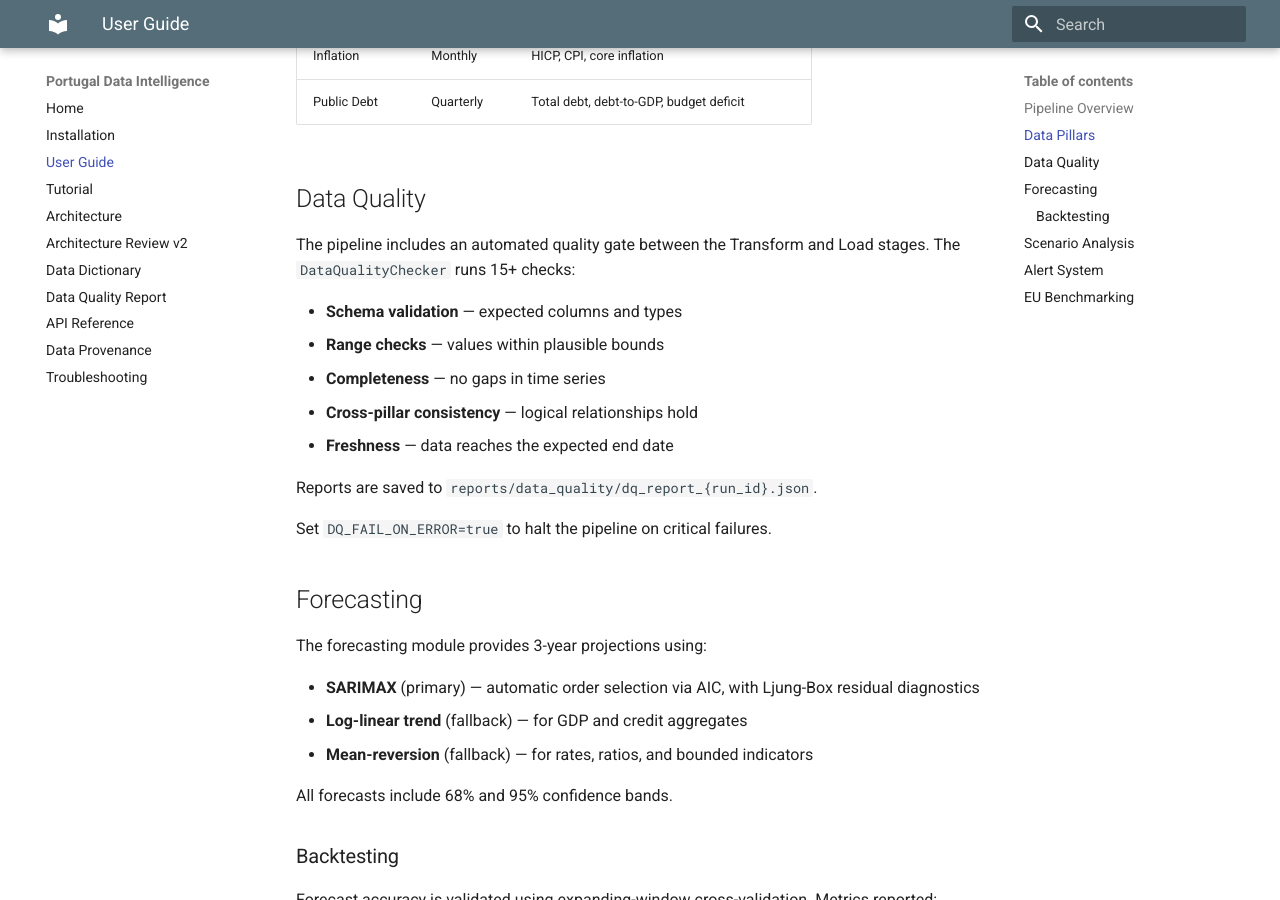
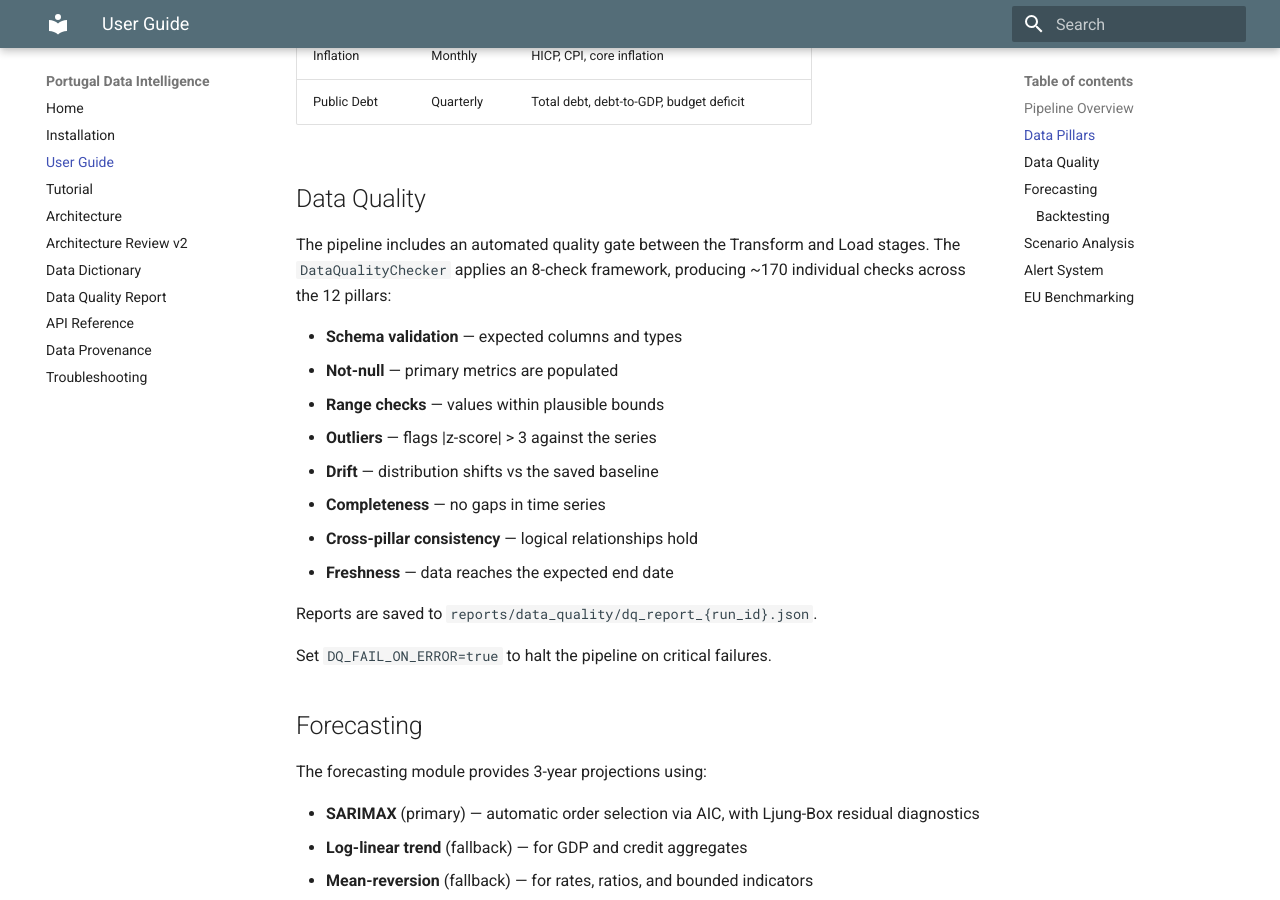
Before and after one commit to diogomserino/Portugal-Data-Intelligence, an MkDocs documentation site: the page built from docs/user-guide.md, in a window 1280 px wide and 900 px high, scrolled down 639 px. Built offline with MkDocs 1.6.1 and Material for MkDocs 9.7.7, drawn with Linux system fonts in a browser that asks for light colours.

Commit message:
docs: align data-quality check count with the report (8-check / ~170 checks)
README, docs/index.md, docs/user-guide.md and docs/architecture_review_v2.md
described the data-quality framework as "15+ checks", while the generated
report (and the code) describe it as an 8-check framework. They are the same
thing at different granularity, but the "15+" figure undersold it: the 8
check methods produce ~170 individual checks across the 12 pillars. Unified
all docs on "8-check framework (~170 checks across 12 pillars)" to match the
report, and completed the user-guide list with the three missing categories
(nulls, outliers, drift).

Co-Authored-By: Claude Fable 5 <noreply@anthropic.com>

```diff
--- a/docs/user-guide.md
+++ b/docs/user-guide.md
@@ -23,10 +23,13 @@ Each stage is tracked with a unique `run_id` for full lineage traceability.
 
 ## Data Quality
 
-The pipeline includes an automated quality gate between the Transform and Load stages. The `DataQualityChecker` runs 15+ checks:
+The pipeline includes an automated quality gate between the Transform and Load stages. The `DataQualityChecker` applies an 8-check framework, producing ~170 individual checks across the 12 pillars:
 
 - **Schema validation** — expected columns and types
+- **Not-null** — primary metrics are populated
 - **Range checks** — values within plausible bounds
+- **Outliers** — flags |z-score| > 3 against the series
+- **Drift** — distribution shifts vs the saved baseline
 - **Completeness** — no gaps in time series
 - **Cross-pillar consistency** — logical relationships hold
 - **Freshness** — data reaches the expected end date
```
Also changed, not shown: README.md (+2 -2 lines), docs/architecture_review_v2.md (+1 -1 lines), docs/index.md (+1 -1 lines).
